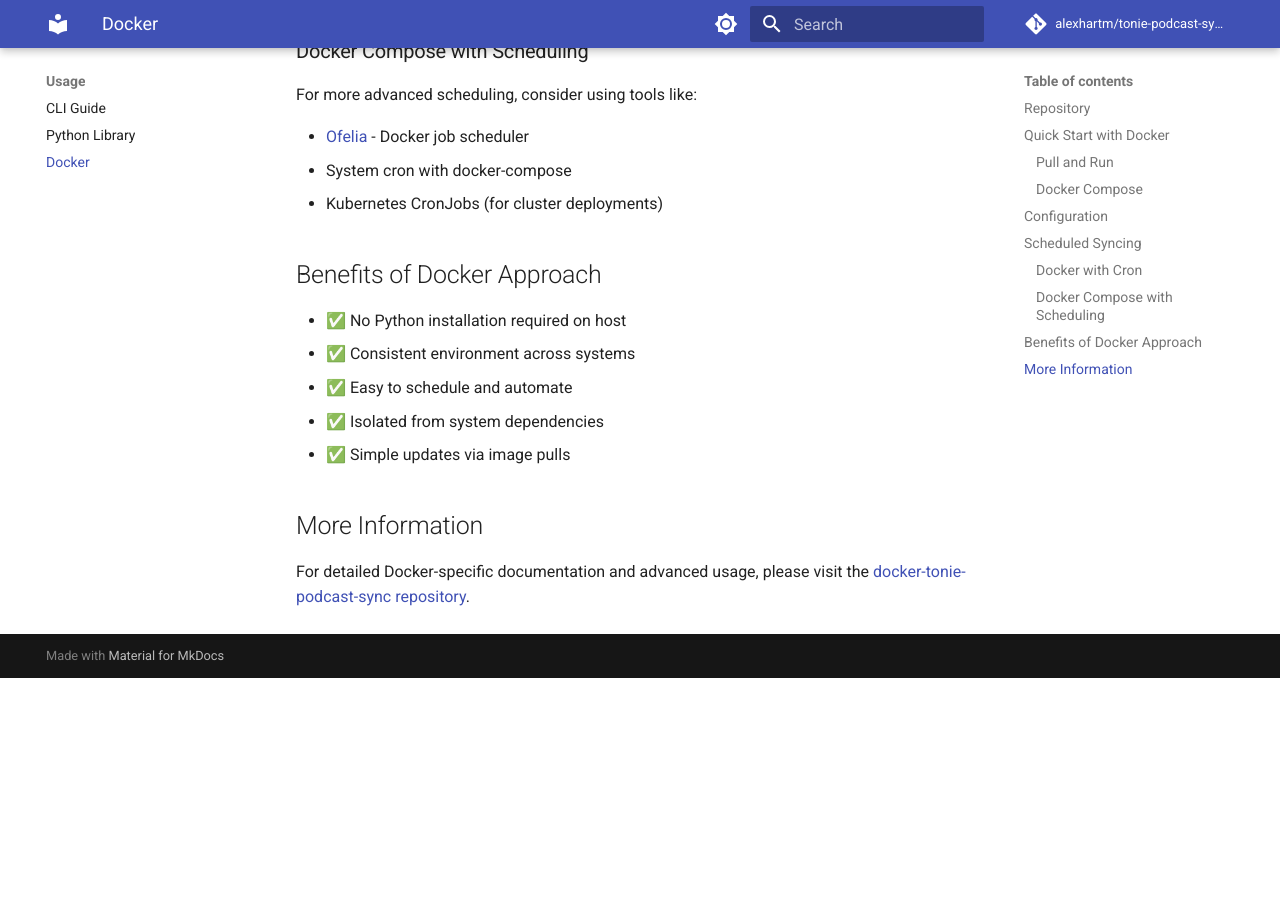
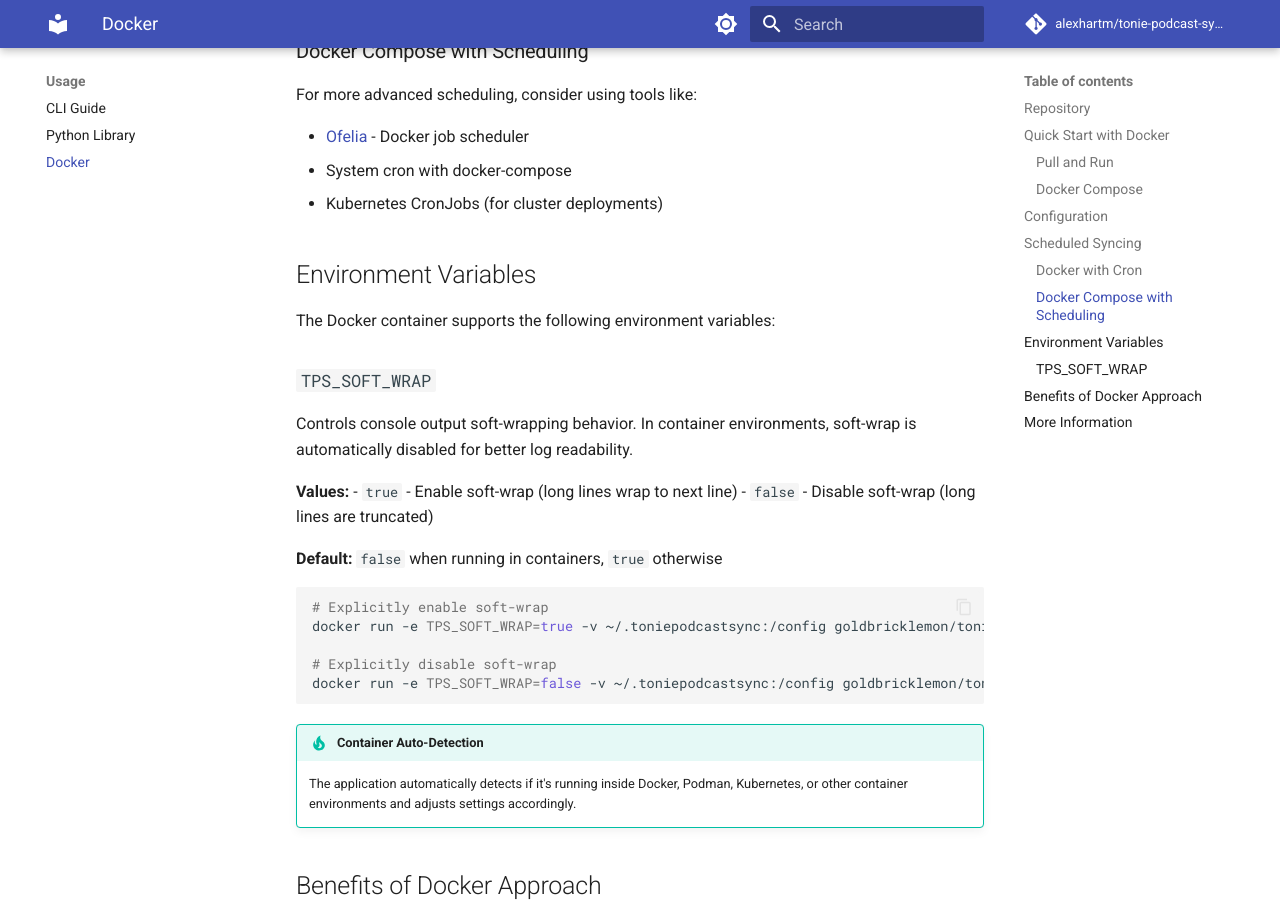
Before and after one commit to alexhartm/tonie-podcast-sync, an MkDocs documentation site: the page built from docs/usage/docker.md, in a window 1280 px wide and 900 px high, scrolled down 1476 px. Built offline with MkDocs 1.6.1 and Material for MkDocs 9.7.7, drawn with Linux system fonts in a browser that asks for light colours; comment, search, counter and statistics services are not loaded; the version menu is left out; before the commit the page ends 2154 px from its top, so only the background shows below that.

Commit message:
update documentation

````diff
--- a/docs/usage/docker.md
+++ b/docs/usage/docker.md
@@ -63,6 +63,31 @@
 - System cron with docker-compose
 - Kubernetes CronJobs (for cluster deployments)
 
+## Environment Variables
+
+The Docker container supports the following environment variables:
+
+### `TPS_SOFT_WRAP`
+
+Controls console output soft-wrapping behavior. In container environments, soft-wrap is automatically disabled for better log readability.
+
+**Values:**
+- `true` - Enable soft-wrap (long lines wrap to next line)
+- `false` - Disable soft-wrap (long lines are truncated)
+
+**Default:** `false` when running in containers, `true` otherwise
+
+```bash
+# Explicitly enable soft-wrap
+docker run -e TPS_SOFT_WRAP=true -v ~/.toniepodcastsync:/config goldbricklemon/tonie-podcast-sync update-tonies
+
+# Explicitly disable soft-wrap
+docker run -e TPS_SOFT_WRAP=false -v ~/.toniepodcastsync:/config goldbricklemon/tonie-podcast-sync update-tonies
+```
+
+!!! tip "Container Auto-Detection"
+    The application automatically detects if it's running inside Docker, Podman, Kubernetes, or other container environments and adjusts settings accordingly.
+
 ## Benefits of Docker Approach
 
 - ✅ No Python installation required on host
````
Also changed, not shown: docs/configuration/settings.md (+15 -0 lines), docs/usage/cli.md (+21 -0 lines), 1 other file.
